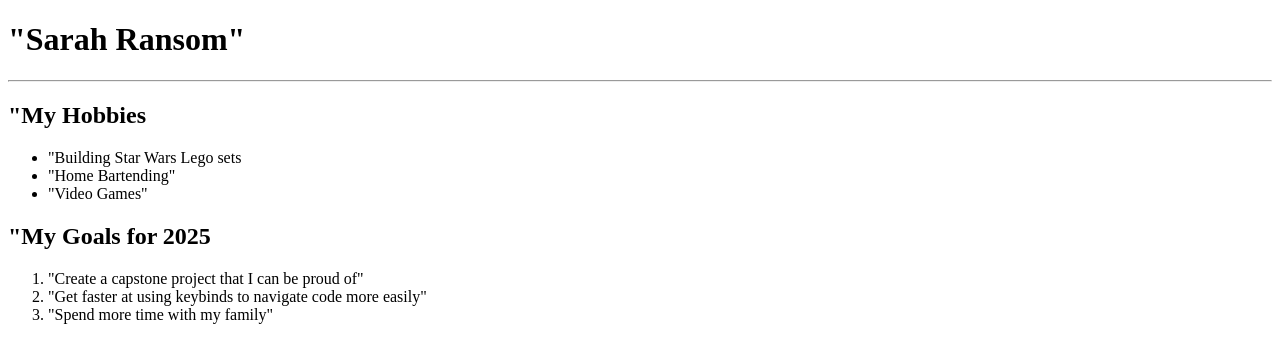
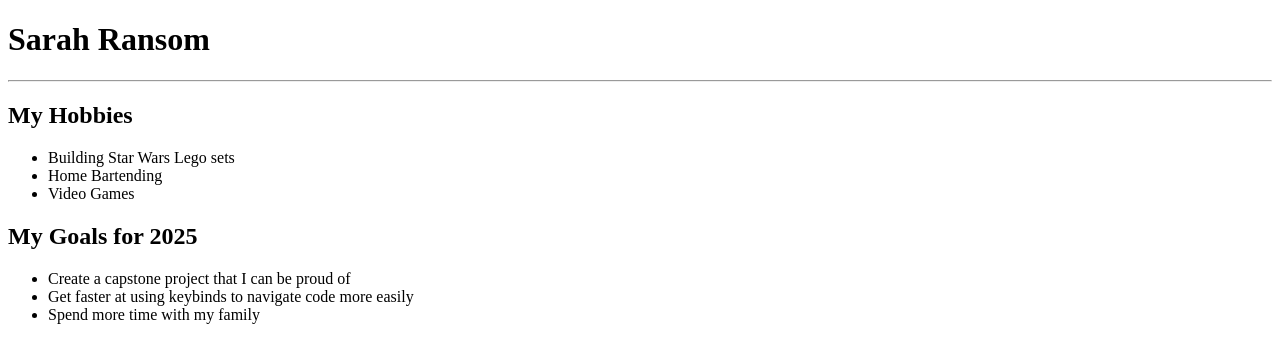
Before and after one commit to scranso/Project-2, a plain HTML site: page index.html in a window 1280 px wide. Drawn offline with Linux system fonts and the light colour scheme.

Commit message:
clean up

```diff
--- a/index.html
+++ b/index.html
@@ -6,20 +6,20 @@
     <title>About Me</title>
 </head>
 <body>
-    <h1>"Sarah Ransom"</h1>
+    <h1>Sarah Ransom</h1>
     <hr></hr>
-    <h2>"My Hobbies</h2>
+    <h2>My Hobbies</h2>
     <ul>
-        <li>"Building Star Wars Lego sets</li>
-        <li>"Home Bartending"</li>
-        <li>"Video Games"</li>
+        <li>Building Star Wars Lego sets</li>
+        <li>Home Bartending</li>
+        <li>Video Games</li>
     </ul>
-    <h2>"My Goals for 2025</h2>
-    <ol>
-        <li>"Create a capstone project that I can be proud of"</li>
-        <li>"Get faster at using keybinds to navigate code more easily"</li>
-        <li>"Spend more time with my family"</li>
+    <h2>My Goals for 2025</h2>
+    <ul>
+        <li>Create a capstone project that I can be proud of</li>
+        <li>Get faster at using keybinds to navigate code more easily</li>
+        <li>Spend more time with my family</li>
 
-    </ol>
+    </ul>
 </body>
 </html>
```
